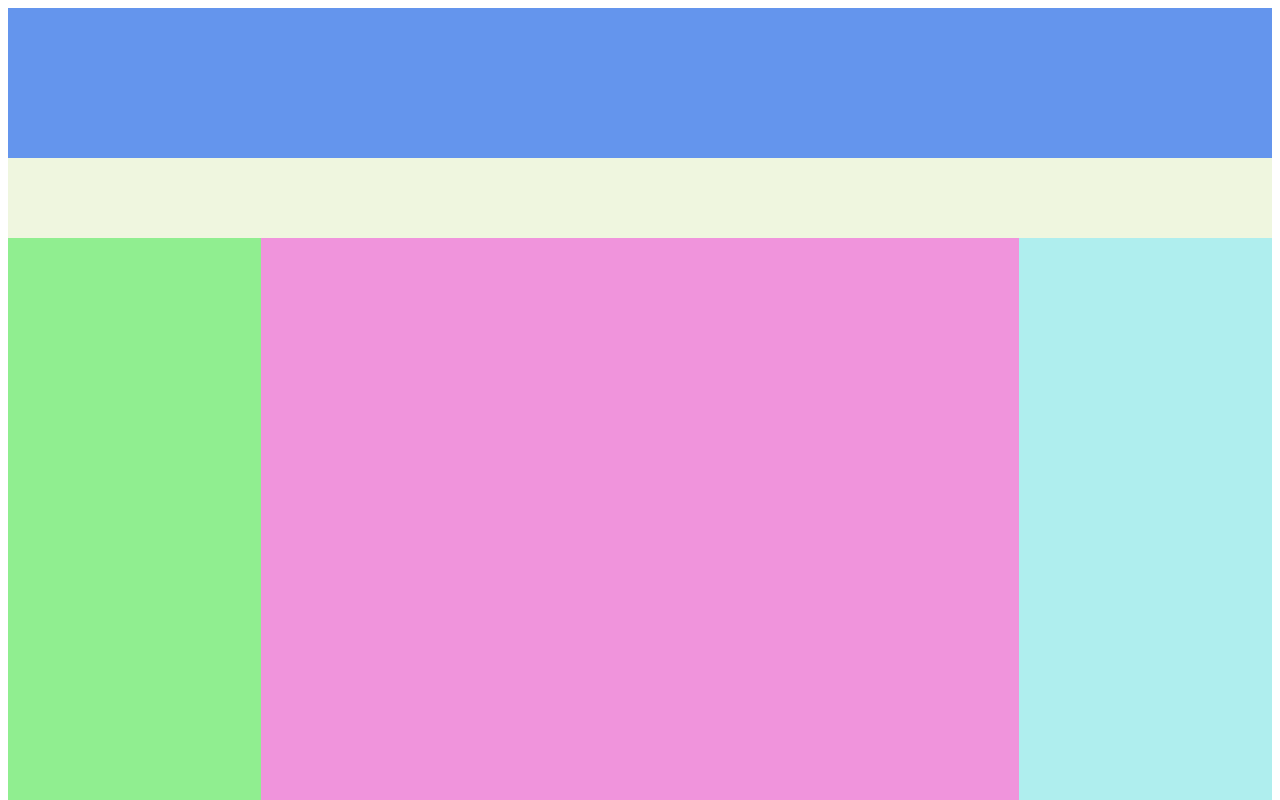
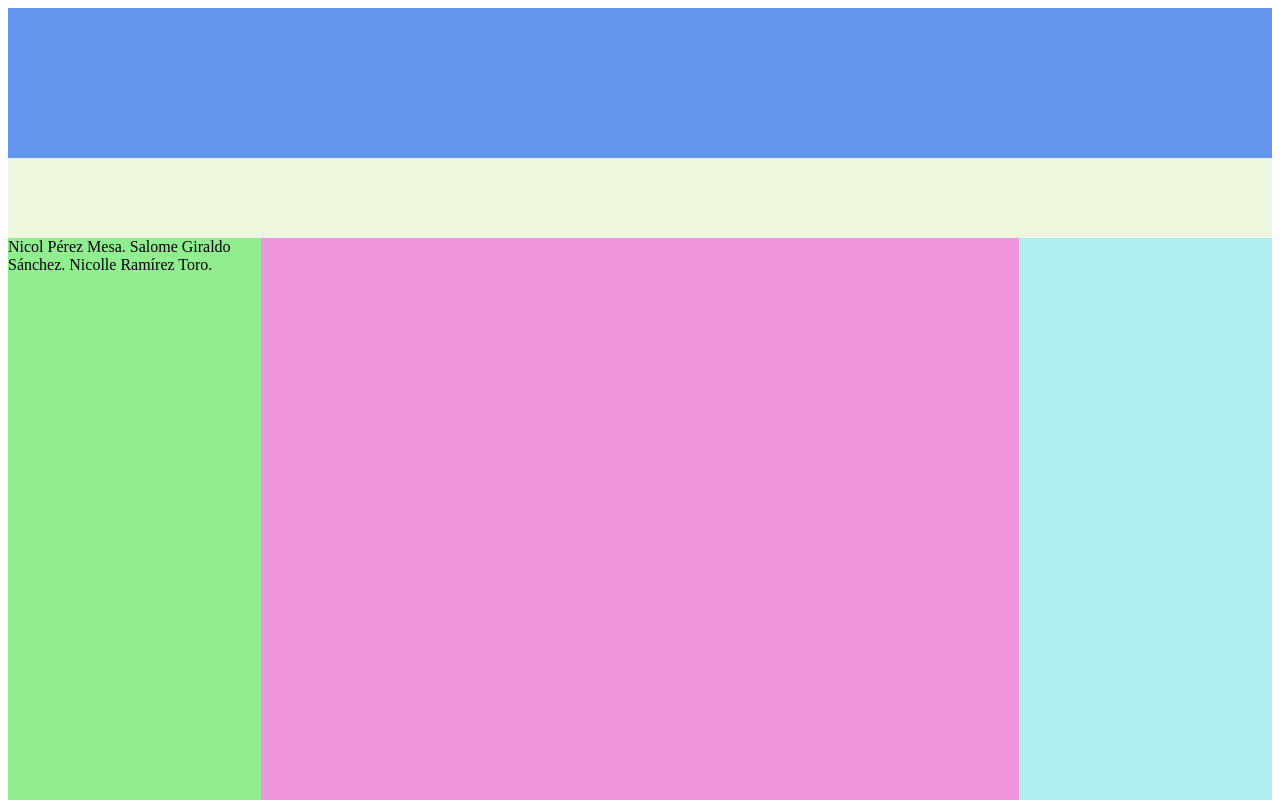
Before and after one commit to Nicolperezm/P-ginaprincipalIDEM802, a plain HTML site: page index.html in a window 1280 px wide. Shown: the top 800 px of the page. Drawn offline with Linux system fonts and the light colour scheme.

Commit message:
actualización dos

```diff
--- a/index.html
+++ b/index.html
@@ -12,7 +12,11 @@
 <div class="Encabezado"></div>
 <div  class="Menu"></div>
 <div class="Contenedor2">
-<div class="Izquierda"></div>
+<div class="Izquierda">
+    Nicol Pérez Mesa.
+    Salome Giraldo Sánchez.
+    Nicolle Ramírez Toro.
+</div>
 <div class="Centro"></div>
 <div class="Derecha"></div>
 </div>
```
